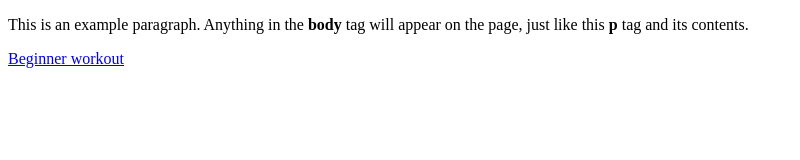
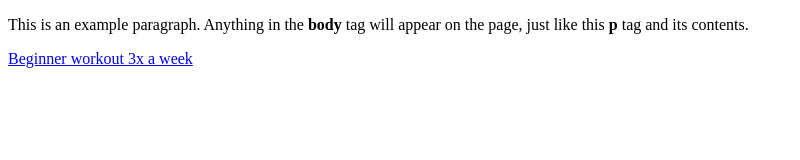
Before and after one commit to fitinkicks/workout-programs, a plain HTML site: page index.html in a window 1280 px wide. Shown: the whole page, without its empty margins (0-800 px from the left). Drawn offline with Linux system fonts and the light colour scheme.

Commit message:
Update index.html

```diff
--- a/index.html
+++ b/index.html
@@ -6,6 +6,6 @@
   <body>
 
     <p>This is an example paragraph. Anything in the <strong>body</strong> tag will appear on the page, just like this <strong>p</strong> tag and its contents.</p>
-    <a href = "3x Beginnerweek.htm" title = "3x a week beginner training program">Beginner workout</a>
+    <a href = "3x Beginner.htm" title = "3x a week beginner training program">Beginner workout 3x a week</a>
   </body>
 </html>
```
